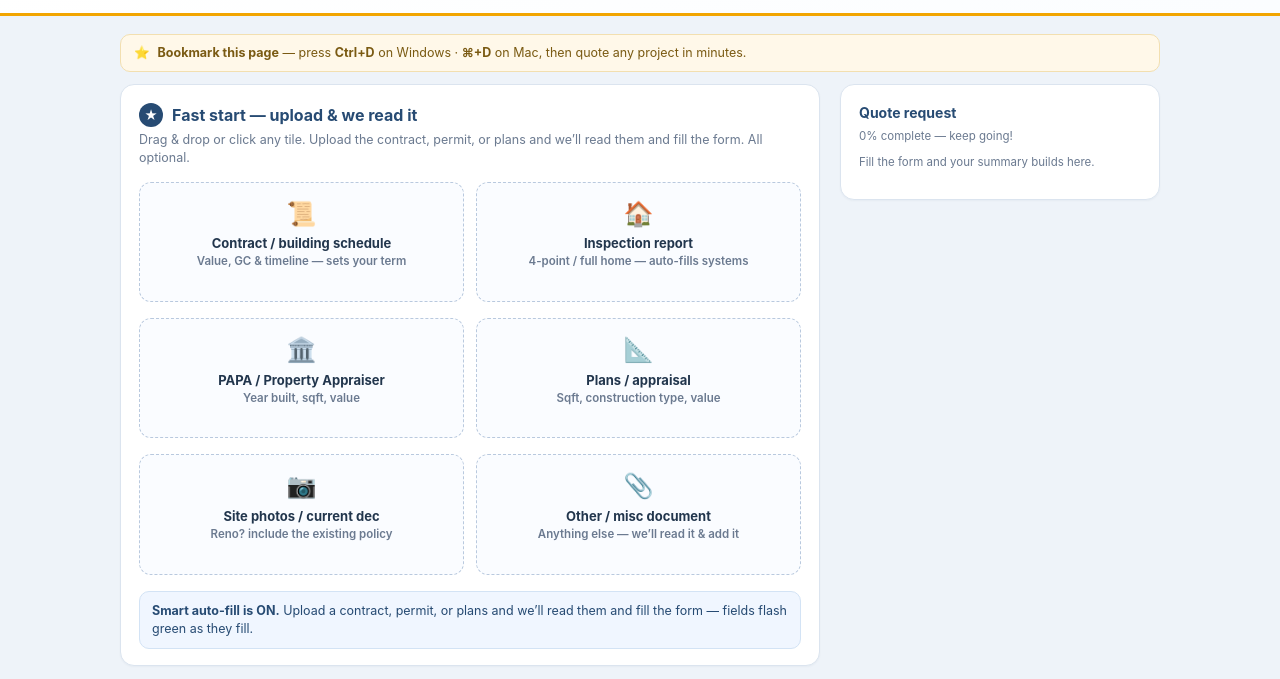
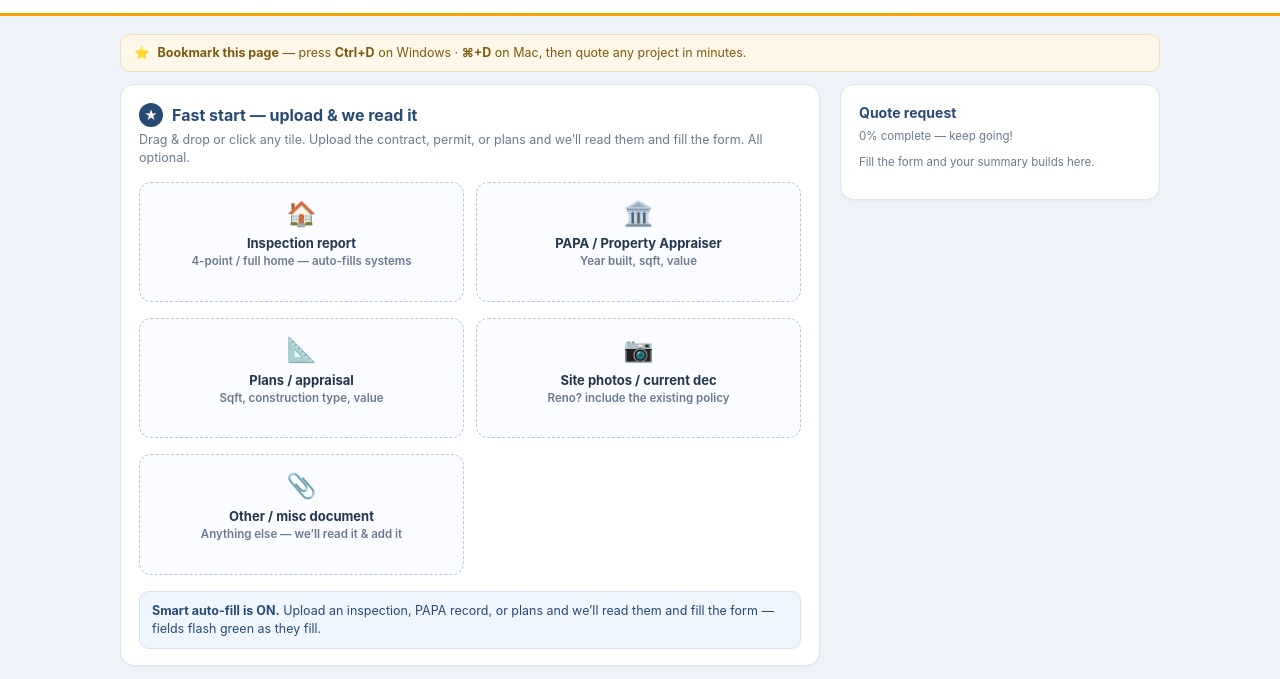
Before and after one commit to floridianpolicypros-ctrl/fpp-quote, a website: page builders-risk.html in a window 1280 px wide. Shown: the part 93-772 px from the top of the page. Drawn offline with Linux system fonts and the light colour scheme.

Commit message:
Builders Risk: remove contract tile

```diff
--- a/builders-risk.html
+++ b/builders-risk.html
@@ -69,14 +69,13 @@
         <h2><span class="num">&#9733;</span> Fast start &mdash; upload &amp; we read it</h2>
         <p class="sub">Drag &amp; drop or click any tile. Upload the contract, permit, or plans and we&rsquo;ll read them and fill the form. All optional.</p>
         <div class="uploads">
-          <label class="drop"><div class="ico">&#128220;</div><div class="t">Contract / building schedule</div><div class="d">Value, GC &amp; timeline &mdash; sets your term</div><div class="status" data-status></div><input type="file" accept="image/*,.pdf" data-doc="contract"></label>
           <label class="drop"><div class="ico">&#127968;</div><div class="t">Inspection report</div><div class="d">4-point / full home &mdash; auto-fills systems</div><div class="status" data-status></div><input type="file" accept="image/*,.pdf" data-doc="fourpoint"></label>
           <label class="drop"><div class="ico">&#127963;&#65039;</div><div class="t">PAPA / Property Appraiser</div><div class="d">Year built, sqft, value</div><div class="status" data-status></div><input type="file" accept="image/*,.pdf" data-doc="papa"></label>
           <label class="drop"><div class="ico">&#128208;</div><div class="t">Plans / appraisal</div><div class="d">Sqft, construction type, value</div><div class="status" data-status></div><input type="file" accept="image/*,.pdf" data-doc="mls"></label>
           <label class="drop"><div class="ico">&#128247;</div><div class="t">Site photos / current dec</div><div class="d">Reno? include the existing policy</div><div class="status" data-status></div><input type="file" accept="image/*,.pdf" data-doc="dec" capture="environment"></label>
           <label class="drop"><div class="ico">&#128206;</div><div class="t">Other / misc document</div><div class="d">Anything else &mdash; we&rsquo;ll read it &amp; add it</div><div class="status" data-status></div><input type="file" accept="image/*,.pdf" data-doc="misc"></label>
         </div>
-        <div class="note" id="aiNote"><strong>Smart auto-fill is ON.</strong> Upload a contract, permit, or plans and we&rsquo;ll read them and fill the form &mdash; fields flash green as they fill.</div>
+        <div class="note" id="aiNote"><strong>Smart auto-fill is ON.</strong> Upload an inspection, PAPA record, or plans and we&rsquo;ll read them and fill the form &mdash; fields flash green as they fill.</div>
       </section>
 
       <section class="card">
@@ -173,7 +172,7 @@ function syncConditionals(){
   toggle(".claims-dep",$("#hasClaims").value==="Yes");
 }
 function fileToBase64(f){return new Promise((res,rej)=>{const r=new FileReader();r.onload=()=>res(String(r.result).split(",")[1]);r.onerror=rej;r.readAsDataURL(f);});}
-const DOC_LABELS={contract:"Contract / building schedule",fourpoint:"Inspection report",papa:"PAPA / Property Appraiser",mls:"Plans / appraisal",dec:"Site photos / current dec",misc:"Other document"};
+const DOC_LABELS={fourpoint:"Inspection report",papa:"PAPA / Property Appraiser",mls:"Plans / appraisal",dec:"Site photos / current dec",misc:"Other document"};
 const uploaded={};
 $$('input[type=file][data-doc]').forEach(inp=>{inp.addEventListener("change",async e=>{const f=e.target.files[0];if(!f)return;const key=inp.dataset.doc;uploaded[key]={name:f.name,type:f.type||"application/octet-stream",b64:await fileToBase64(f)};const drop=inp.closest(".drop");const st=drop?drop.querySelector("[data-status]"):null;if(st)st.textContent="Reading\u2026";if(CONFIG.aiEndpoint){try{const b64=uploaded[key].b64;const res=await fetch(CONFIG.aiEndpoint,{method:"POST",headers:{"Content-Type":"application/json"},body:JSON.stringify({docType:key,mimeType:f.type,dataBase64:b64})});const data=await res.json();const n=applyExtracted(data.fields||{});if(st)st.textContent=n>0?("\u2713 Filled "+n+" field"+(n>1?"s":"")):"\u2713 Attached";if(n>0)toast("\u2728 Filled "+n+" field"+(n>1?"s":"")+" from your "+DOC_LABELS[key]);}catch(err){if(st)st.textContent="\u2713 Attached (couldn\u2019t auto-read)";}}else if(st){st.textContent="\u2713 Attached";}buildSummary();});});
 function setField(name,value){const el=form.elements[name];if(!el||value==null||value==="")return false;if(el.tagName==="SELECT"){let m=null;for(const o of el.options){if(o.value.toLowerCase()===String(value).toLowerCase()||o.text.toLowerCase()===String(value).toLowerCase()){m=o.value;break;}}if(m!=null){el.value=m;}else return false;}else{if(el.value)return false;el.value=value;}el.classList.add("flash");setTimeout(()=>el.classList.remove("flash"),1000);return true;}
```
